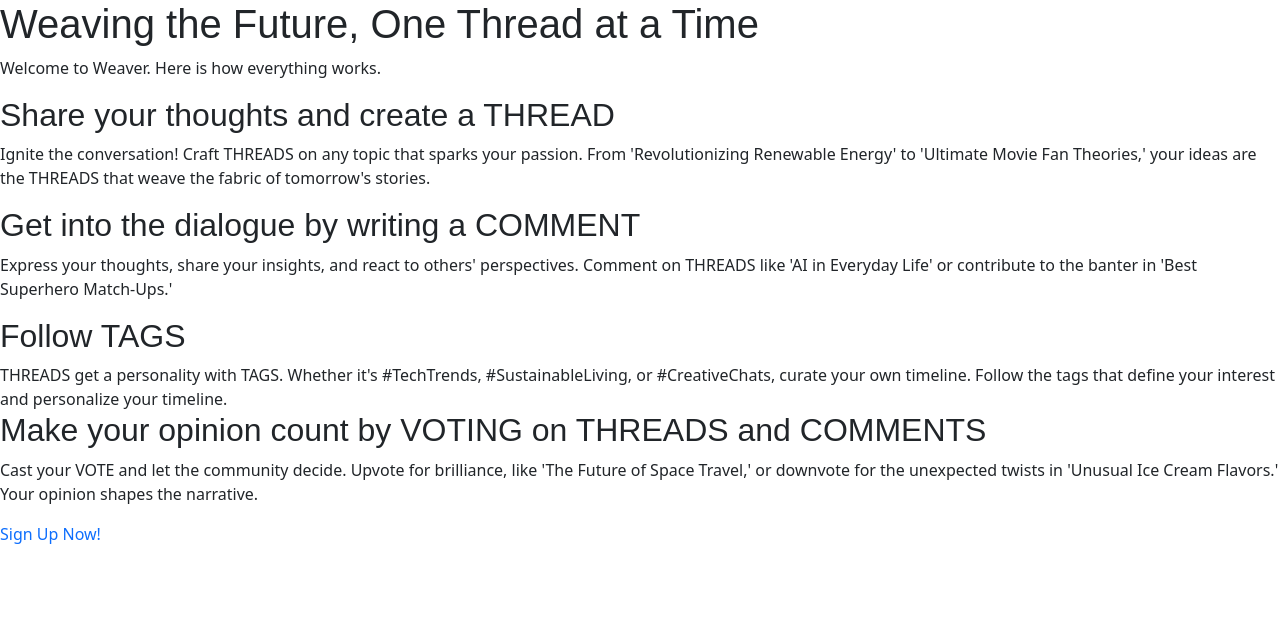
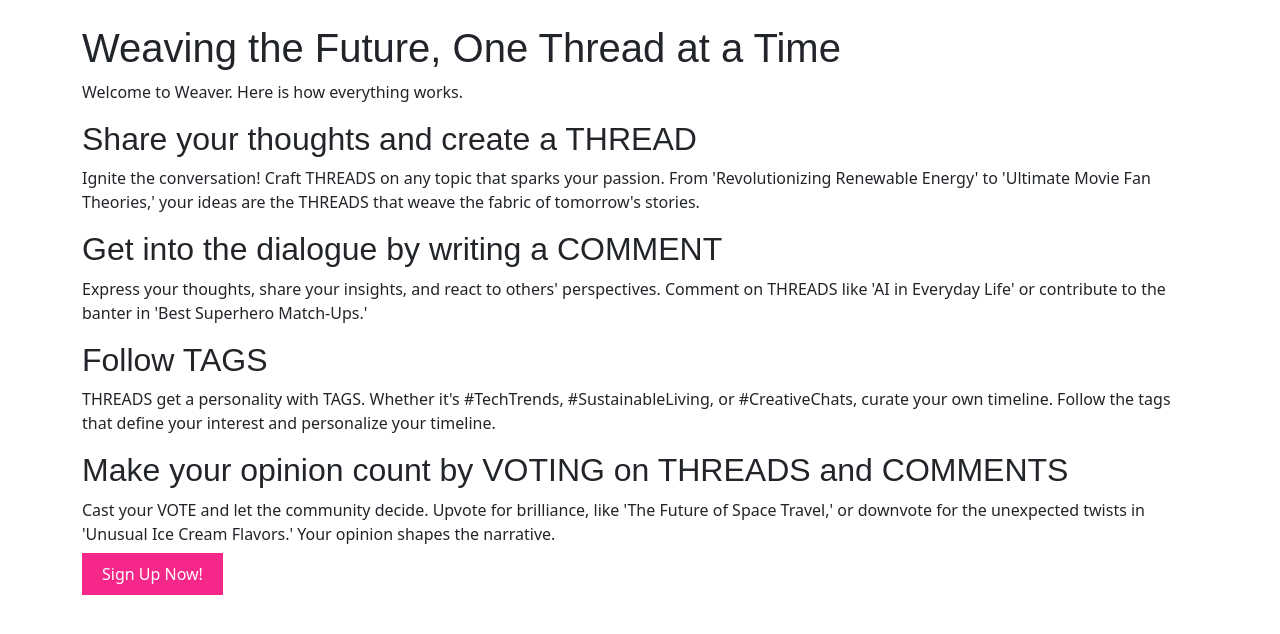
Before and after one commit to DasUnicorn/WordWeave, a Django app: page /info/ in a window 1280 px wide. Shown: the part 56-690 px from the top of the page. Run offline with Django 4.2, Linux system fonts and the light colour scheme; parts of the project's set-up code (start-up, migrations or seed data) failed here and were passed over; some web fonts are replaced.

Commit message:
feat: add basic styling to info page

```diff
--- a/static/css/style.css
+++ b/static/css/style.css
@@ -161,6 +161,13 @@ a {
 	transform: rotate(180deg);
 }
 
+@include media-breakpoint-up(md) {
+	.rows {
+		display: flex;
+		flex-direction: row;
+	}
+}
+
 /* Overwright Bootstrap classes*/
 
 .fs-7 {
--- a/weave_manager/templates/info.html
+++ b/weave_manager/templates/info.html
@@ -1,19 +1,26 @@
 {% extends "base.html" %}
 {% block content %}
-<h1>Weaving the Future, One Thread at a Time</h1>
+<div class="container-lg">
+	<h1 class="pt-4 ">Weaving the Future, One Thread at a Time</h1>
 	<p>Welcome to Weaver. Here is how everything works.</p>
-
+	<div class="rows">
+		<div>
 			<h2>Share your thoughts and create a THREAD</h2>
 			<p>Ignite the conversation! Craft THREADS on any topic that sparks your passion. From 'Revolutionizing Renewable Energy' to 'Ultimate Movie Fan Theories,' your ideas are the THREADS that weave the fabric of tomorrow's stories.</p>
-
+		</div>
+		<div>
 			<h2>Get into the dialogue by writing a COMMENT</h2>
 			<p>Express your thoughts, share your insights, and react to others' perspectives. Comment on THREADS like 'AI in Everyday Life' or contribute to the banter in 'Best Superhero Match-Ups.'</p>
-
+		</div>
+		<div>
 			<h2>Follow TAGS</h2>
-THREADS get a personality with TAGS. Whether it's #TechTrends, #SustainableLiving, or #CreativeChats, curate your own timeline. Follow the tags that define your interest and personalize your timeline.
-
+			<p>THREADS get a personality with TAGS. Whether it's #TechTrends, #SustainableLiving, or #CreativeChats, curate your own timeline. Follow the tags that define your interest and personalize your timeline.</p>
+		</div>
+		<div>
 			<h2>Make your opinion count by VOTING on THREADS and COMMENTS</h2>
 			<p> Cast your VOTE and let the community decide. Upvote for brilliance, like 'The Future of Space Travel,' or downvote for the unexpected twists in 'Unusual Ice Cream Flavors.' Your opinion shapes the narrative.</p>
-
-<a href="{% url 'account_signup' %}">Sign Up Now!</a>
+		</div>
+	</div>
+	<a href="{% url 'account_signup' %}" class="button-pink align-self-end">Sign Up Now!</a>
+</div>
 {% endblock %}
```
Lines whose indentation alone changed are shown as unchanged.
